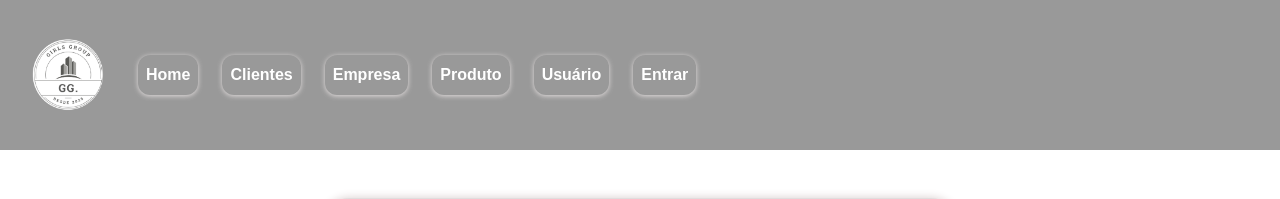
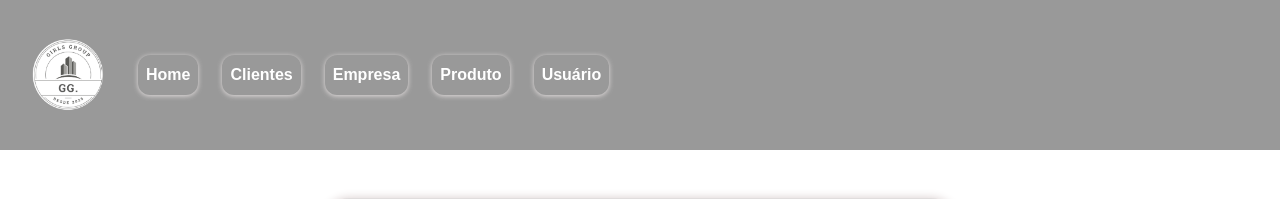
Before and after one commit to IsabelaSilvaSantos/Girls_group, a PHP site: page /apaCliente.php in a window 1280 px wide. Shown: the top 199 px of the page. Run offline with PHP 8.4, Linux system fonts and the light colour scheme; data that the repository does not hold is empty; some libraries are stand-ins or nearby versions.

Commit message:
Arrumei o menu para a Kamilla

```diff
--- a/_parts/_menu.php
+++ b/_parts/_menu.php
@@ -26,7 +26,7 @@
             <a class="nav-link text-white fw-semibold" href="#contato" class="nav-link">Contato</a>
         </li>
        <li class="nav-item">
-          <a class="nav-link text-white fw-semibold" href="" class="nav-link">Entrar</a>
+          <a class="nav-link text-white fw-semibold" href="gerLogin.php" class="nav-link">Entrar</a>
         </li>
     </ul>
 </div>
--- a/_parts/_menuAdmin.php
+++ b/_parts/_menuAdmin.php
@@ -27,9 +27,6 @@
         <li class="nav-item">
           <a class="nav-link text-white fw-semibold" href="gerUsuario.php" class="nav-link">Usuário</a>
         </li>
-        <li class="nav-item">
-          <a class="nav-link text-white fw-semibold" href="gerLogin.php" class="nav-link">Entrar</a>
-        </li>
       </ul>
     </div>
   </div>
```
